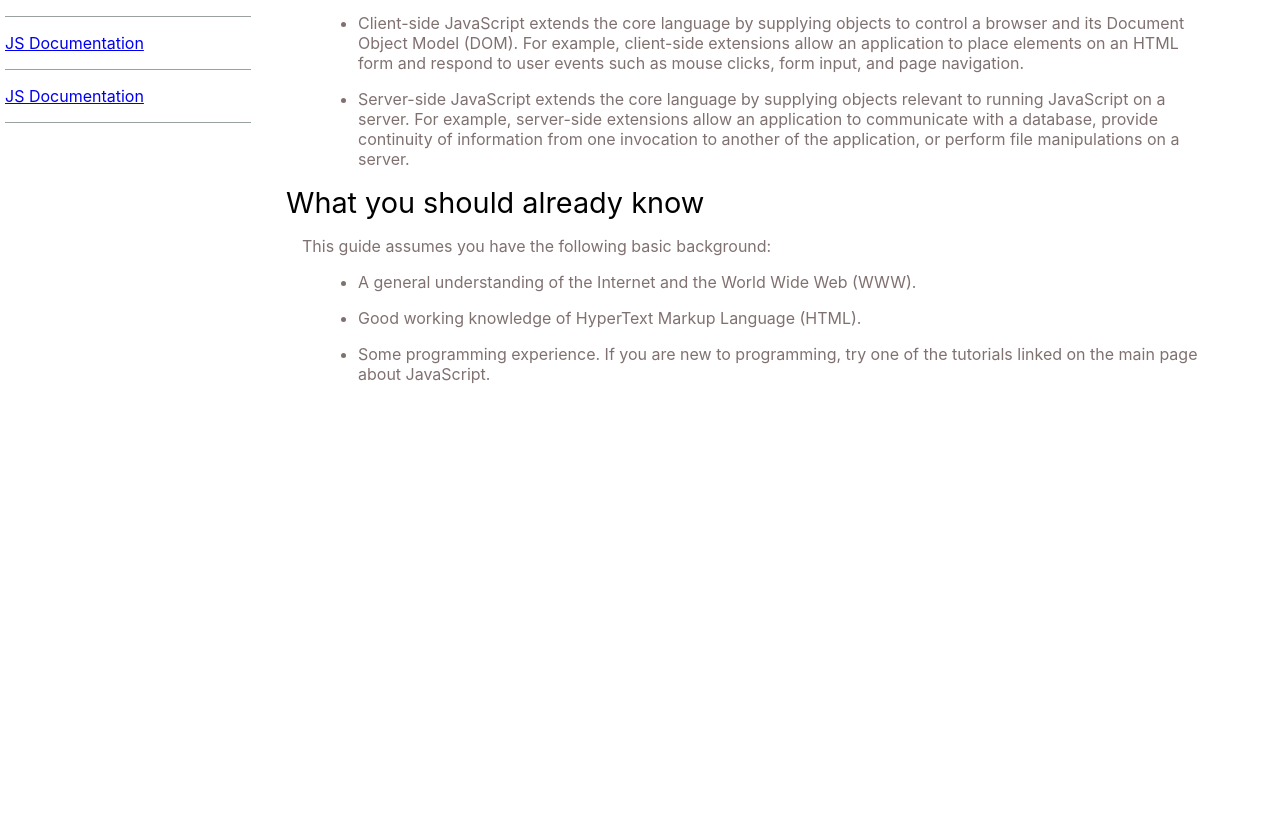
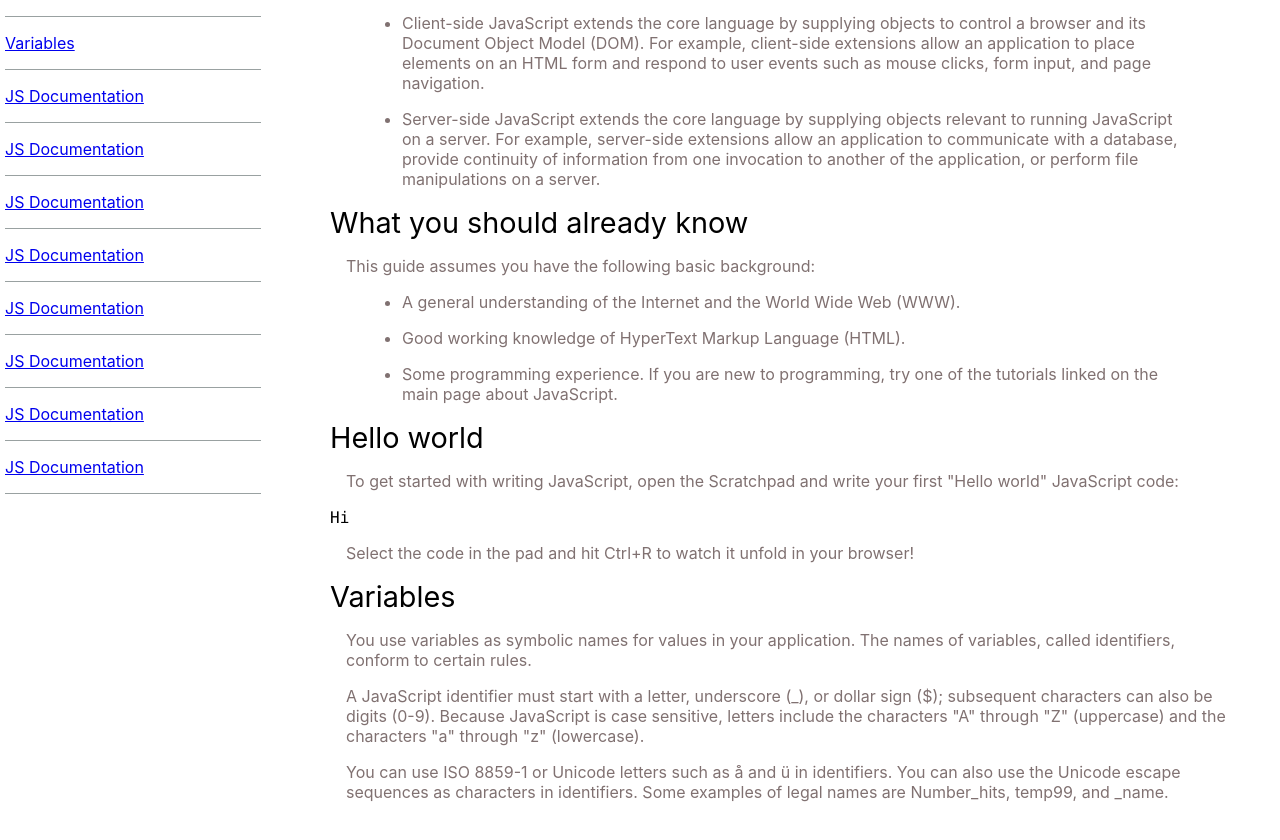
Before and after one commit to Bhavin789/Basic-HTML-CSS, a React (Create React App) app: page /documentation in a window 1280 px wide. Shown: the part 220-1060 px from the top of the page. Before the commit the page ends 800 px from the top, so only its background shows below. Built offline with nearby package versions, Linux system fonts and the light colour scheme.

Commit message:
css: Adjust css to make side nav fixed

```diff
--- a/src/components/Section.tsx
+++ b/src/components/Section.tsx
@@ -2,16 +2,11 @@ import * as React from "react";
 
 export interface SectionProps {
   headerTitle: string;
-  id: string;
 }
 
-const Section: React.FC<SectionProps> = ({
-  children,
-  headerTitle,
-  id = "section",
-}) => {
+const Section: React.FC<SectionProps> = ({ children, headerTitle }) => {
   return (
-    <section className="main-section" id={id}>
+    <section className="main-section" id={headerTitle.replaceAll(" ", "_")}>
       <header className="header">{headerTitle}</header>
       {children}
     </section>
--- a/src/css/documentation.css
+++ b/src/css/documentation.css
@@ -1,14 +1,15 @@
 @import url("https://fonts.googleapis.com/css?family=Poppins:200i,400&display=swap");
-
-#main-doc {
-  display: grid;
-  grid-template-columns: 20% 80%;
-}
 
 #navbar {
   display: flex;
   flex-direction: column;
   padding: 0px 5px;
+  max-height: 100vh;
+  overflow-y: auto;
+  position: fixed;
+  top: 0;
+  left: 0;
+  width: 20%;
 }
 
 .nav-link.header {
@@ -23,6 +24,8 @@
 
 .content {
   padding: 30px;
+  width: 70%;
+  margin-left: 300px;
 }
 
 .header {
--- a/src/pages/DocumentationPage.tsx
+++ b/src/pages/DocumentationPage.tsx
@@ -15,6 +15,27 @@ const DocumentationPage = () => {
         <a href="#What_you_should_already_know" className="nav-link">
           What you should already know
         </a>
+        <a href="#Hello_World" className="nav-link">
+          Hello World
+        </a>
+        <a href="#Variables" className="nav-link">
+          Variables
+        </a>
+        <a href="#" className="nav-link">
+          JS Documentation
+        </a>
+        <a href="#" className="nav-link">
+          JS Documentation
+        </a>
+        <a href="#" className="nav-link">
+          JS Documentation
+        </a>
+        <a href="#" className="nav-link">
+          JS Documentation
+        </a>
+        <a href="#" className="nav-link">
+          JS Documentation
+        </a>
         <a href="#" className="nav-link">
           JS Documentation
         </a>
@@ -26,7 +47,7 @@ const DocumentationPage = () => {
         </a>
       </nav>
       <div className="content">
-        <Section headerTitle="Introduction" id="Introduction">
+        <Section headerTitle="Introduction">
           <p className="doc">
             JavaScript is a cross-platform, object-oriented scripting language.
             It is a small and lightweight language. Inside a host environment
@@ -60,10 +81,7 @@ const DocumentationPage = () => {
           </ul>
         </Section>
 
-        <Section
-          headerTitle={"What you should already know"}
-          id="What_you_should_already_know"
-        >
+        <Section headerTitle={"What you should already know"}>
           <p className="doc">
             This guide assumes you have the following basic background:
           </p>
@@ -81,6 +99,40 @@ const DocumentationPage = () => {
             </li>
           </ul>
         </Section>
+
+        <Section headerTitle={"Hello world"}>
+          <p className="doc">
+            To get started with writing JavaScript, open the Scratchpad and
+            write your first "Hello world" JavaScript code:
+          </p>
+
+          <code>Hi</code>
+          <p className="doc">
+            Select the code in the pad and hit Ctrl+R to watch it unfold in your
+            browser!
+          </p>
+        </Section>
+
+        <Section headerTitle={"Variables"}>
+          <p className="doc">
+            You use variables as symbolic names for values in your application.
+            The names of variables, called identifiers, conform to certain
+            rules.
+          </p>
+          <p className="doc">
+            A JavaScript identifier must start with a letter, underscore (_), or
+            dollar sign ($); subsequent characters can also be digits (0-9).
+            Because JavaScript is case sensitive, letters include the characters
+            "A" through "Z" (uppercase) and the characters "a" through "z"
+            (lowercase).
+          </p>
+          <p className="doc">
+            You can use ISO 8859-1 or Unicode letters such as å and ü in
+            identifiers. You can also use the Unicode escape sequences as
+            characters in identifiers. Some examples of legal names are
+            Number_hits, temp99, and _name.
+          </p>
+        </Section>
       </div>
     </div>
   );
```
Also changed, not shown: 1 other file (tests, documents, lock files or other folders).
